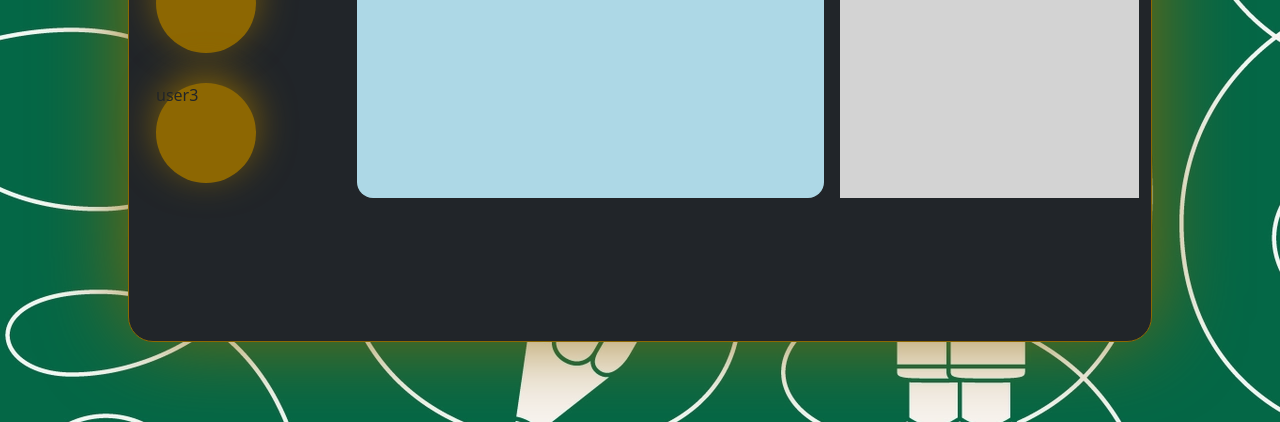
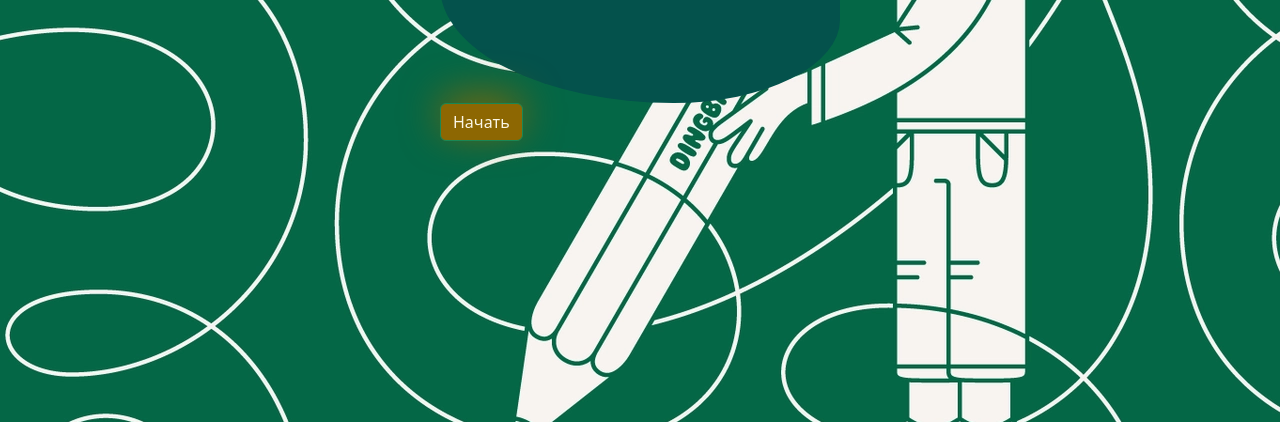
Before and after one commit to yusia/RsFinalTask, a website built with webpack: page index.html in a window 1280 px wide. Shown: the part 378-800 px from the top of the page. Built offline with nearby package versions, Linux system fonts and the light colour scheme.

Commit message:
feat: add start page

```diff
--- a/src/app/app.ts
+++ b/src/app/app.ts
@@ -1,4 +1,3 @@
-import content from './app.html';
 import 'bootstrap';
 import Router from '../router/router';
 import Route from '../router/route';
@@ -6,22 +5,24 @@ import RoomView from '../room/room.view';
 import RoomController from '../room/room.controller';
 import UsersService from '../services/users.service';
 
+import { StartPageView, StartPageController } from '../startPage';
+
 export default class App {
   private usersService: UsersService;
   constructor() {
     this.usersService = new UsersService();
   }
 
-  render() {
-    document.body.innerHTML = content;
-  }
-
   start() {
     const router = new Router([
       new Route(
+        '',
+        new StartPageController(new StartPageView()),
+        true
+      ),
+      new Route(
         'room',
-        new RoomController(new RoomView(), this.usersService),
-        true
+        new RoomController(new RoomView(), this.usersService)
       )
     ]);
     router.init();
--- a/src/router/router.ts
+++ b/src/router/router.ts
@@ -3,10 +3,12 @@ import Route from './route';
 
 export default class MyRouter {
   constructor(private routes: Route[]) {
+    this.addPopStateListener();
   }
 
   init() {
     this.routeChanged();
+
   }
 
   getRouteInstance(path: string): ControllerInterface | undefined {
--- /dev/null
+++ b/src/startPage/index.ts
@@ -0,0 +1,2 @@
+export * from './startPage.view';
+export * from './startPage.controller';
--- /dev/null
+++ b/src/startPage/startPage.controller.ts
@@ -0,0 +1,12 @@
+import ControllerInterface from '../interfaces/controller.interface';
+import {StartPageView} from './startPage.view';
+
+export  class StartPageController implements ControllerInterface {
+  constructor(private viewInstance: StartPageView) {
+  }
+
+  initView(): void {
+    this.viewInstance.render();
+  }
+
+}
--- a/src/app/app.html
+++ b/src/startPage/startPage.html
@@ -4,5 +4,5 @@
       <h2>Рисуй и Угадывай</h2>
       <p> Игра онлайн! Угадывай что рисуют другие, получай очки за верные догадки и рисуй сам!</p>
      </div>
-    <button class="btn btn-outline-success my-2 my-lg-0 start-btn" type="submit">Начать</button></div>
+    <button class="btn btn-outline-success my-2 my-lg-0 start-btn" id="start-btn">Начать</button></div>
 </div>
--- /dev/null
+++ b/src/startPage/startPage.view.ts
@@ -0,0 +1,32 @@
+import content from './startPage.html';
+
+export class StartPageView {
+
+  render() {
+    const frag = document.createDocumentFragment();
+    frag.append(this.createContent());
+    this.addStartListener(frag);
+    document.body.innerHTML = "";
+    document.body.append(frag);
+  }
+
+  createContent(): HTMLElement {
+    const div = document.createElement('div');
+    div.classList.add('content');
+    div.innerHTML = content;
+    return div;
+  }
+
+  addStartListener(doc: DocumentFragment) {
+    doc.getElementById('start-btn')?.addEventListener('click', (e) => {
+      e.preventDefault();
+      this.goToRoom();
+    });
+  }
+
+  goToRoom(){
+    history.pushState({title:'Your game'}, 'newUrl', '/room');
+    history.go();
+    history.forward();
+  }
+}
```
